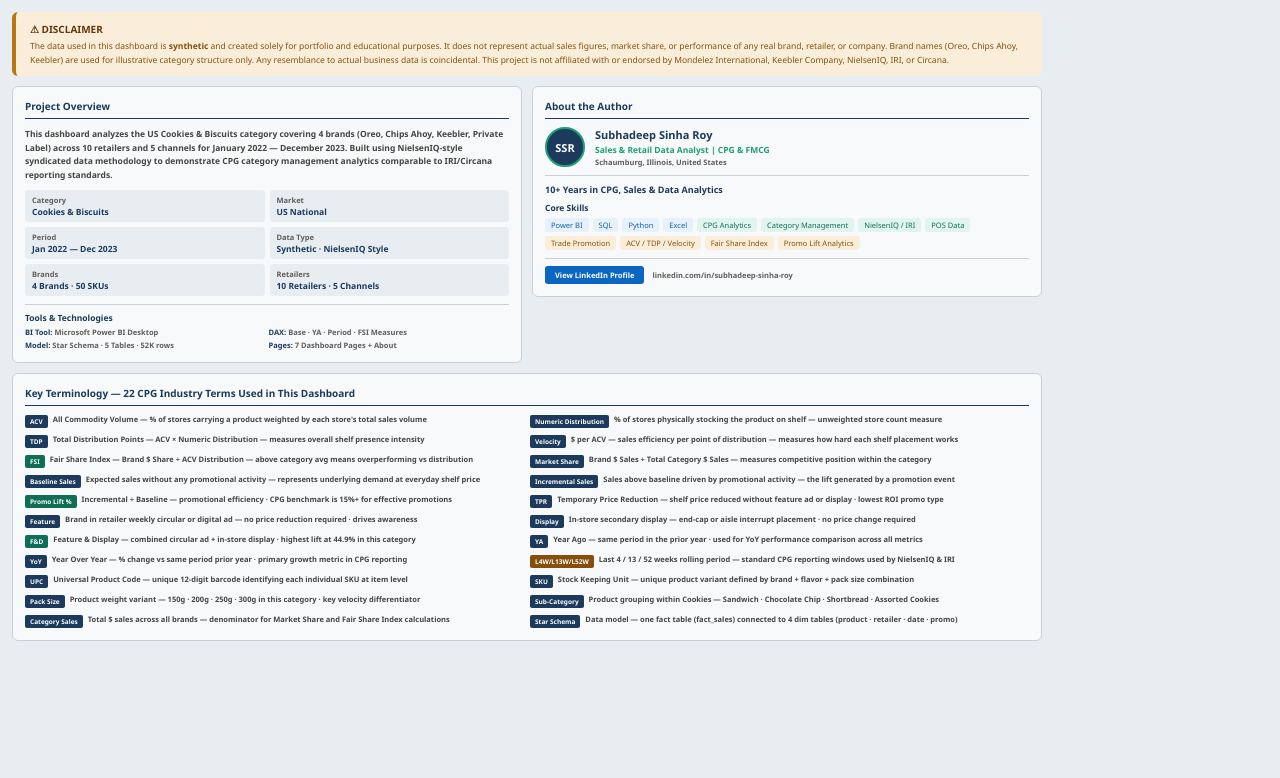
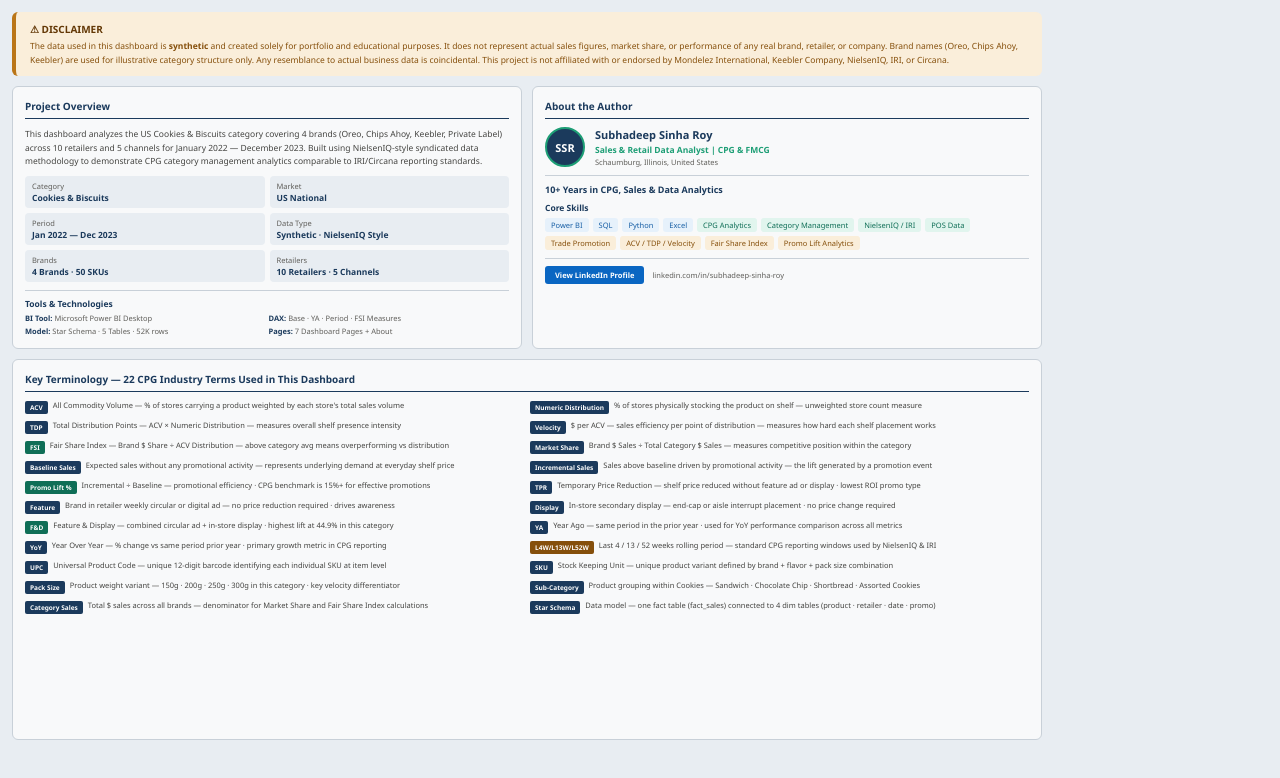
Before and after one commit to Subha263/cpg-syndicate-date-dashboard-about, a plain HTML site: page index.html in a window 1280 px wide. Drawn offline with Linux system fonts and the light colour scheme.

Commit message:
Fix HTML closing tag for card-text paragraph

```diff
--- a/index.html
+++ b/index.html
@@ -54,7 +54,7 @@ html, body { width: 1054px; height: 752px; overflow: hidden; background: #E8EDF2
 
     <div class="card">
       <p class="card-title">Project Overview</p>
-      <p class="card-text"><strong>This dashboard analyzes the US Cookies & Biscuits category covering 4 brands (Oreo, Chips Ahoy, Keebler, Private Label) across 10 retailers and 5 channels for January 2022 — December 2023. Built using NielsenIQ-style syndicated data methodology to demonstrate CPG category management analytics comparable to IRI/Circana reporting standards.<strong></p>
+      <p class="card-text">This dashboard analyzes the US Cookies & Biscuits category covering 4 brands (Oreo, Chips Ahoy, Keebler, Private Label) across 10 retailers and 5 channels for January 2022 — December 2023. Built using NielsenIQ-style syndicated data methodology to demonstrate CPG category management analytics comparable to IRI/Circana reporting standards.</p>
       <div class="meta-grid">
         <div class="meta-item"><p class="meta-label">Category</p><p class="meta-value">Cookies & Biscuits</p></div>
         <div class="meta-item"><p class="meta-label">Market</p><p class="meta-value">US National</p></div>
```
